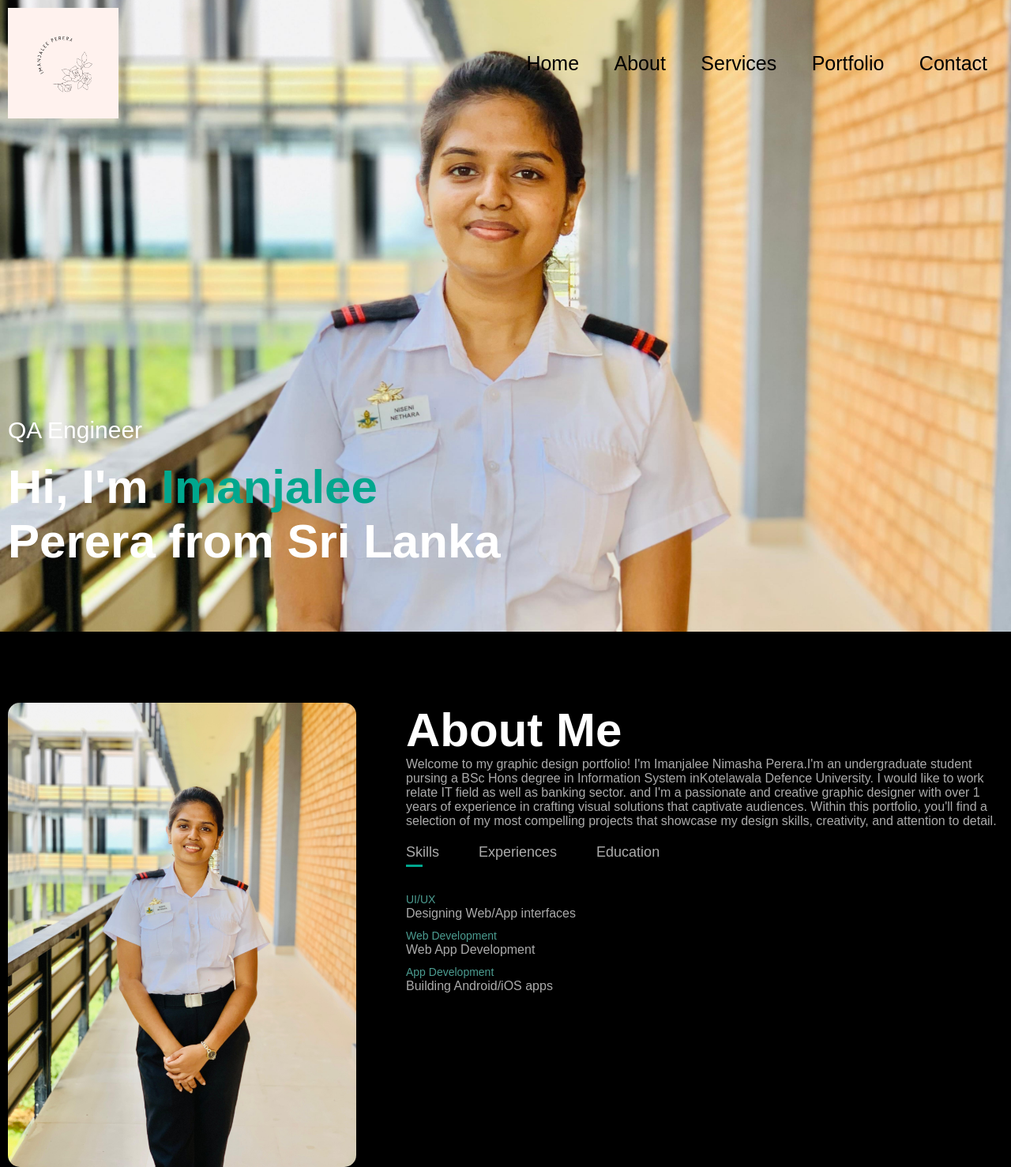
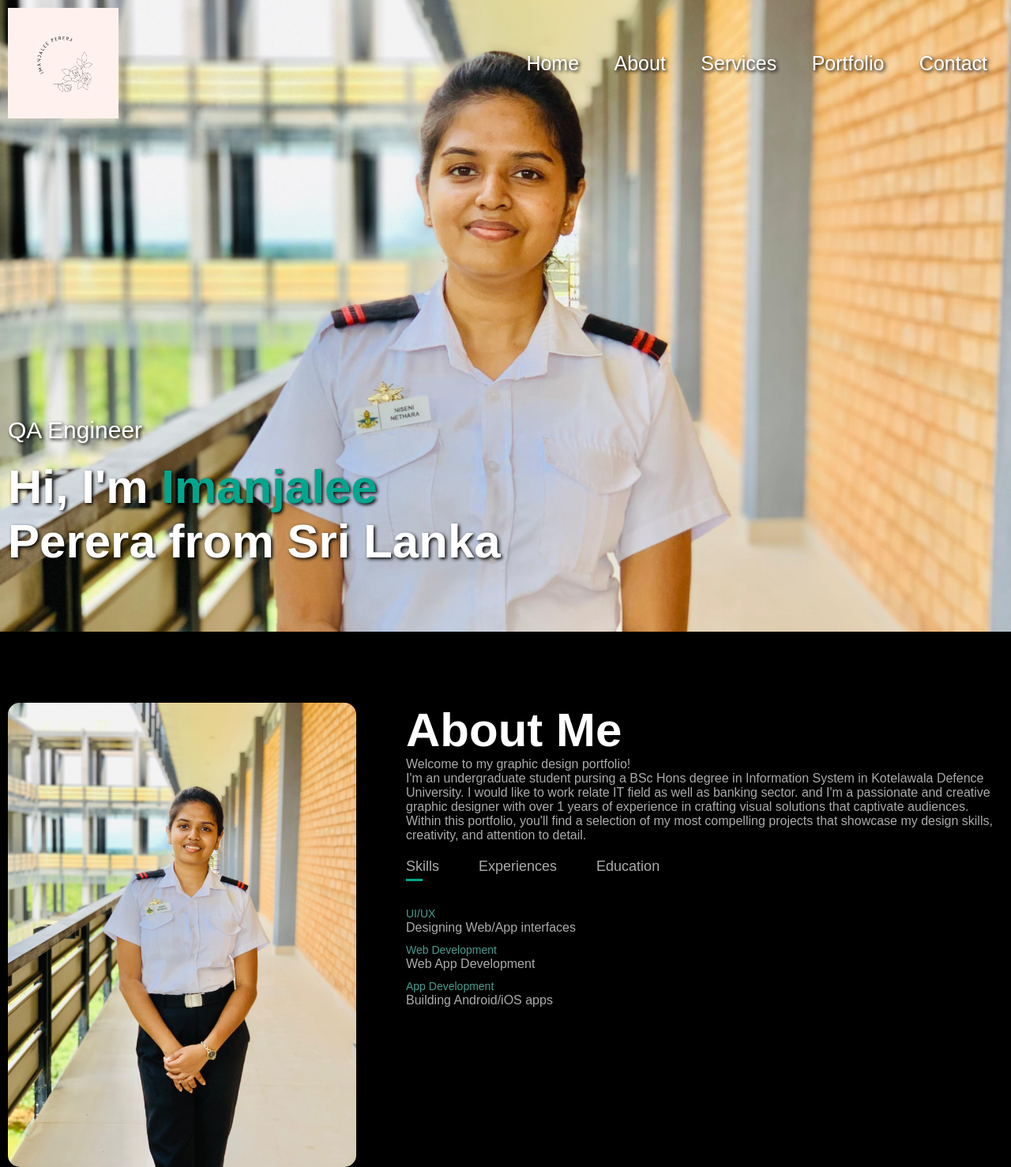
Before and after one commit to ImanjaleePerera/Portfolio, a plain HTML site: page portfolio.html in a window 1280 px wide. Shown: the top 1478 px of the page at 79% size. Drawn offline with Linux system fonts and the light colour scheme.

Commit message:
change some errors

```diff
--- a/portfolio.css
+++ b/portfolio.css
@@ -7,16 +7,19 @@
 html{
     scroll-behavior: smooth;
 }
-body{
-    background: #000000; /*body background eka black kra*/
-    color: #ffffff;
+body {
+    background: #000000; /* Set the background color to black */
+    color: #ffffff; /* Set the text color to white */
+
 }
+
 #header{       /*we use hash tag because it is an ID --hash tag eka nthuwa image eka penne na*/
     width: 100%;
     height: 100vh;
     background-image: url(images/front\ new\ 1.jpeg);  /*folder name ekath ekka image name eka ghnna one*/
     background-size: cover;
     background-position:center;
+    text-shadow: 2px 2px 4px #000000; /* Add a white border to the text */
 }
 .container{
     padding: 10px  10px;      /*top and bottom --left and right*/
@@ -39,7 +42,7 @@ nav ul li{
     margin: 10px 20px;
 }
 nav ul li a{
-    color:#000000 ;
+    color:#ffffff ;
     text-decoration: none;
     font-size: 25px;
     position: relative;
@@ -48,7 +51,7 @@ nav ul li a::after{
     content: '';
     width: 0%;     /*meka 0 kroth menu bar eke underline eka nathi wela ynwa*/
     height: 3px;
-    background: #00a78e;
+    background: #000000;
     position: absolute;
     left: 0;
     bottom: -6px;
@@ -60,6 +63,7 @@ nav ul li a:hover::after{    /*menu bar ekta cursor eka aran yddi irak andena ek
 .header-text{    /*text eka ux/ui desig.....*/
     margin-top: 30%;
     font-size: 30px;
+    text-shadow: 2px 2px 4px #000000; /* Add a white border to the text */
 }
 .header-text h1{
     font-size: 60px;
@@ -326,7 +330,7 @@ nav .fas{
 
 @media only screen and (max-width: 600px){
     #header{
-        background-image: url(images/phone-background.png);
+        background-image: url(images/front\ new\ 1.jpeg);
     }
     .header-text{
         margin-top: 100%;
--- a/portfolio.html
+++ b/portfolio.html
@@ -42,8 +42,8 @@
             </div>
             <div class="about-col-2">
                 <h1 class="sub-title">About Me</h1>
-                <p> Welcome to my graphic design portfolio!
-                    I'm Imanjalee Nimasha Perera.I'm an undergraduate student pursing a BSc Hons degree in Information System inKotelawala Defence University.
+                <p> Welcome to my graphic design portfolio!<br>
+                    I'm an undergraduate student pursing a BSc Hons degree in Information System in Kotelawala Defence University.
                     I would like to work relate IT field as well as banking sector.
                     and I'm a passionate and creative graphic designer with over
                     1 years of experience in crafting visual solutions that captivate audiences.
@@ -92,7 +92,7 @@
                 <p>You can also quickly comment a line of code with the keyboard
                     shortcut Ctrl + / on PC or Command + /.
                     This method is much faster than typing the tags manually.</p>
-                    <a href="#">Learn more</a>
+                    <!-- <a href="#">Learn more</a> -->
             </div>
             <div>
                 <i class="fa-solid fa-crop-simple"></i>
@@ -100,7 +100,7 @@
                 <p>You can also quickly comment a line of code with the keyboard
                     shortcut Ctrl + / on PC or Command + /.
                     This method is much faster than typing the tags manually.</p>
-                    <a href="#">Learn more</a>
+                    <!-- <a href="#">Learn more</a> -->
             </div>
             <div>
                 <i class="fa-brands fa-app-store"></i>
@@ -108,7 +108,7 @@
                 <p>You can also quickly comment a line of code with the keyboard
                     shortcut Ctrl + / on PC or Command + /.
                     This method is much faster than typing the tags manually.</p>
-                    <a href="#">Learn more</a>
+                    <!-- <a href="#">Learn more</a> -->
             </div>
         </div>
     </div>
@@ -146,7 +146,7 @@
                 </div>
             </div>
         </div>
-        <a href="#" class="btn">See more</a>
+        <!-- <a href="#" class="btn">See more</a> -->
     </div>
 </div>
 <!-- -----------------------------contact------------------- -->
```
